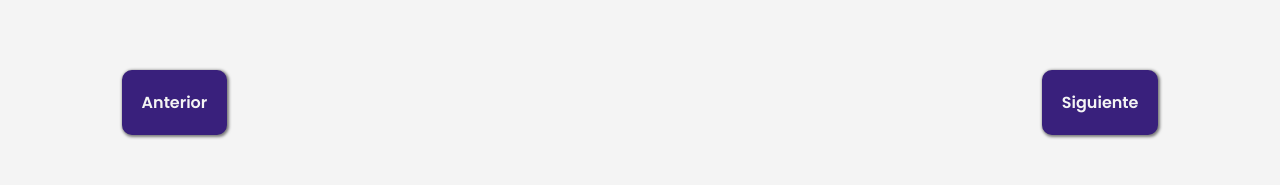
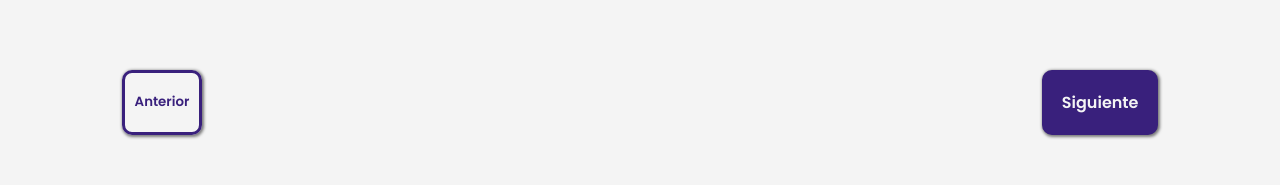
Before and after one commit to trato-hecho/trato-hecho-old, a React (Create React App) app: page /Referidos in a window 1280 px wide. Shown: the part 731-916 px from the top of the page. Built offline with nearby package versions, Linux system fonts and the light colour scheme.

Commit message:
Terminando Frontend de sistema referidos

```diff
--- a/src/components/Referidos.css
+++ b/src/components/Referidos.css
@@ -117,6 +117,16 @@
     border: 3px solid var(--purple);
 }
 
+.referidos__button--hover{
+    padding: 10px;
+    border-radius: 10px;
+    font-weight: 600;
+    color: var(--purple);
+    background-color: transparent;
+    border: 3px solid var(--purple);
+    box-shadow:1px 1px 3px 1px rgba(0, 0, 0, 0.5);
+}
+
 @media screen and (min-width: 768px){
     .referidos__menu{
         flex-direction: row;
--- a/src/pages/Referidos.js
+++ b/src/pages/Referidos.js
@@ -11,7 +11,8 @@ import { useState } from "react";
 function Referidos() {
 
     const [show,setShow] = useState(true)
-
+    const [show2,setShow2] = useState(false)
+    const [show3,setShow3] = useState(false)
 
     return (
         <>
@@ -43,7 +44,7 @@ function Referidos() {
                             </div>
                             <ReferidosMain/>
                             <div className="referidos__button-container">
-                                <button className="referidos__button">
+                                <button className="referidos__button--hover">
                                     <span>Anterior</span>
                                 </button>
                                 <button onClick={()=>setShow(!show)} className="referidos__button" >
@@ -57,7 +58,7 @@ function Referidos() {
                 }
 
                 {
-                    !show ?  <>
+                    show2 != !show ?  <>
                             <div className="referidos__section">
                                 <ul className="referidos__menu">
                                     <li className="referidos__menu-item">
@@ -77,9 +78,9 @@ function Referidos() {
                             <ReferidosForm/>
                             <div className="referidos__button-container">
                                 <button className="referidos__button">
-                                    <span>Anterior</span>
+                                    <span onClick={()=>setShow(!show)} >Anterior</span>
                                 </button>
-                                <button onClick={()=>setShow(!show)} className="referidos__button" >
+                                <button onClick={()=>setShow2(!show2)} className="referidos__button" >
                                     <span>Siguiente</span>
                                 </button>
                             </div>
@@ -90,7 +91,7 @@ function Referidos() {
                 }
 
                 {
-                    !show ?  <>
+                    !show3 != !show2 ?  <>
                             <div className="referidos__section">
                                 <ul className="referidos__menu">
                                     <li className="referidos__menu-item">
@@ -109,10 +110,10 @@ function Referidos() {
                             </div>
                             <ReferidosTerminos/>
                             <div className="referidos__button-container">
-                                <button className="referidos__button">
+                                <button onClick={()=>setShow2(!show2)}  className="referidos__button">
                                     <span>Anterior</span>
                                 </button>
-                                <button onClick={()=>setShow(!show)} className="referidos__button" >
+                                <button className="referidos__button--hover" >
                                     <span>Siguiente</span>
                                 </button>
                             </div>
```
